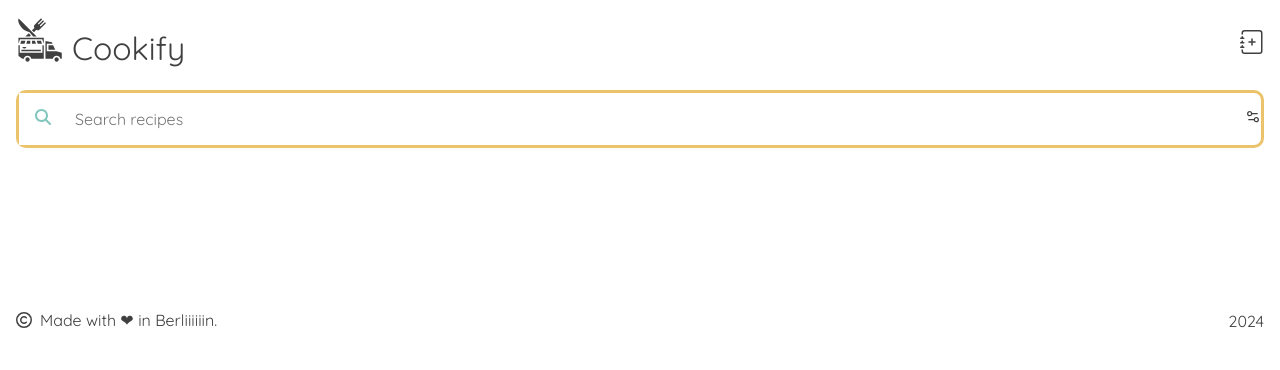
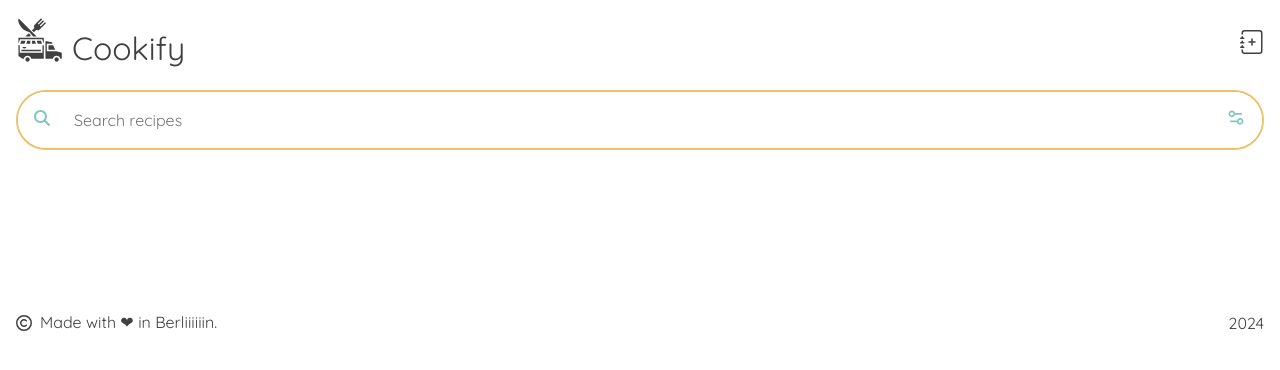
Before and after one commit to mayagizmo/cookify, a React (Vite) app: page / in a window 1280 px wide. Shown: the top 370 px of the page. Built offline with nearby package versions, Linux system fonts and the light colour scheme; a web font is replaced by a local one.

Commit message:
Add SearchBar Component

```diff
--- a/src/SearchBar/SearchBar.module.css
+++ b/src/SearchBar/SearchBar.module.css
@@ -1,14 +1,8 @@
 .searchBarContainer {
-  display: flex;
-  flex-direction: row;
-  border: var(--yellow_accent-color) solid 3px;
-  border-radius: 10px;
+  border: var(--yellow_accent-color) solid 2px;
+  border-radius: 30px;
   margin: 0 1rem 0 1rem;
-  align-items: center;
-}
-
-.searchField {
-  border: red 5px solid;
+  overflow: hidden;
 }
 
 .searchSubmitButton {
@@ -21,8 +15,61 @@
 .freeTextInput {
   border: 0;
   padding: 0.5rem;
+  flex-grow: 1;
 }
 
 .searchForm {
-  flex-grow: 1;
+  display: flex;
 }
+
+.toggleFilterButton {
+  color: var(--turqiouse-accent-color);
+  padding: 1rem;
+  border: 0;
+  background: var(--main-color);
+  font-size: 20px;
+}
+
+input:focus,
+input:active {
+  outline: none;
+}
+
+.horizontalLine {
+  border-top: solid 1px var(--yellow_accent-color);
+  margin-bottom: 20px;
+}
+.advancedSearch {
+  display: flex;
+  flex-direction: column;
+  padding: 0 1rem 1rem;
+}
+
+.selectDropdown {
+  margin-bottom: 1rem;
+  padding: 5px;
+  border: solid 1px var(--yellow_accent-color);
+  border-radius: 1rem;
+}
+
+select:focus,
+select:active {
+  outline: solid 1px var(--yellow_accent-color);
+  border-radius: 1rem;
+  background-color: var(--yellow_accent-color_lighter);
+}
+
+.advancedSearchSubmitButton {
+  border: solid 2px var(--yellow_accent-color);
+  border-radius: 1rem;
+  color: var(--turqiouse-accent-color);
+  background-color: var(--main-color);
+  padding: 1rem;
+}
+
+.advancedSearchSubmitButton:focus,
+.advancedSearchSubmitButton:active {
+  outline: solid 1px var(--yellow_accent-color);
+  border-radius: 1rem;
+  background-color: var(--yellow_accent-color_lighter);
+}
--- a/src/SearchBar/SearchBar.tsx
+++ b/src/SearchBar/SearchBar.tsx
@@ -1,5 +1,5 @@
 import { useId, useState } from "react";
-import { CgOptions } from "react-icons/cg";
+import { CgClose, CgOptions } from "react-icons/cg";
 import { FaMagnifyingGlass } from "react-icons/fa6";
 
 import styles from "./SearchBar.module.css";
@@ -7,24 +7,48 @@ import styles from "./SearchBar.module.css";
 export function SearchBar() {
   const [showFilters, setShowFilters] = useState(false);
   const [freeTextSearch, setFreeTextSearch] = useState("");
+  const [selectedIngredient, setSelectedIngredient] = useState("");
+  const [selectedMeal, setSelectedMeal] = useState("");
+  const [selectedTime, setSelectedTime] = useState("");
 
   const freeTextSearchId = useId();
+  const ingredientsId = useId();
+  const mealId = useId();
+  const timeId = useId();
+
+  const ingredientOptions = [
+    "Mushrooms",
+    "Spinach",
+    "Pasta",
+    "Rice",
+    "Tofu",
+    "Tomatoes",
+  ];
+  const mealOptions = ["Breakfast", "Lunch", "Dinner", "Desert", "Cocktails"];
+
+  const timeOptions = [
+    "<30min",
+    "<60min",
+    "<90min",
+    "<120min",
+    "Too much work",
+  ];
 
   function handleSearch() {
     console.log("Search submitted.");
   }
 
   function toggleFilters() {
+    if (showFilters) {
+      setShowFilters(false);
+    } else {
       setShowFilters(true);
+    }
   }
 
   return (
-    <div>
-      {showFilters ? (
-        <div>The search bar and the additional filters here</div>
-      ) : (
-        <div className={styles.searchBarContainer}>
-          <form onSubmit={handleSearch} className={styles.searchForm}>
+    <form onSubmit={handleSearch} className={styles.searchBarContainer}>
+      <div className={styles.searchForm}>
         <button type="submit" className={styles.searchSubmitButton}>
           <FaMagnifyingGlass />
         </button>
@@ -37,12 +61,57 @@ export function SearchBar() {
           value={freeTextSearch}
           onChange={(e) => setFreeTextSearch(e.target.value)}
         />
-          </form>
-          <span>
-            <CgOptions />
-          </span>
+        <button
+          type="button"
+          className={styles.toggleFilterButton}
+          onClick={toggleFilters}
+        >
+          {showFilters ? <CgClose /> : <CgOptions />}
+        </button>
+      </div>
+
+      {showFilters && (
+        <div className={styles.advancedSearch}>
+          <hr className={styles.horizontalLine} />
+          <select
+            className={styles.selectDropdown}
+            id={mealId}
+            onChange={(e) => setSelectedMeal(e.target.value)}
+          >
+            {mealOptions.map((value) => (
+              <option value={selectedMeal} key={value}>
+                {value}
+              </option>
+            ))}
+          </select>
+          <select
+            className={styles.selectDropdown}
+            id={ingredientsId}
+            onChange={(e) => setSelectedIngredient(e.target.value)}
+          >
+            {ingredientOptions.map((value) => (
+              <option value={selectedIngredient} key={value}>
+                {value}
+              </option>
+            ))}
+          </select>
+          <select
+            className={styles.selectDropdown}
+            id={timeId}
+            onChange={(e) => setSelectedTime(e.target.value)}
+          >
+            {timeOptions.map((value) => (
+              <option value={selectedTime} key={value}>
+                {value}
+              </option>
+            ))}
+          </select>
+
+          <button className={styles.advancedSearchSubmitButton} type="submit">
+            Apply filter
+          </button>
         </div>
       )}
-    </div>
+    </form>
   );
 }
--- a/src/global.css
+++ b/src/global.css
@@ -8,6 +8,7 @@
   --accent-color: #1dc000;
   --turqiouse-accent-color: #82c6bd;
   --yellow_accent-color: #eac36b;
+  --yellow_accent-color_lighter: rgba(234, 195, 107, 0.24);
   --main-text-color: rgba(0, 0, 0, 0.75);
   --shadow-grey: rgb(240, 240, 240);
 }
```
Lines whose indentation alone changed are shown as unchanged.
